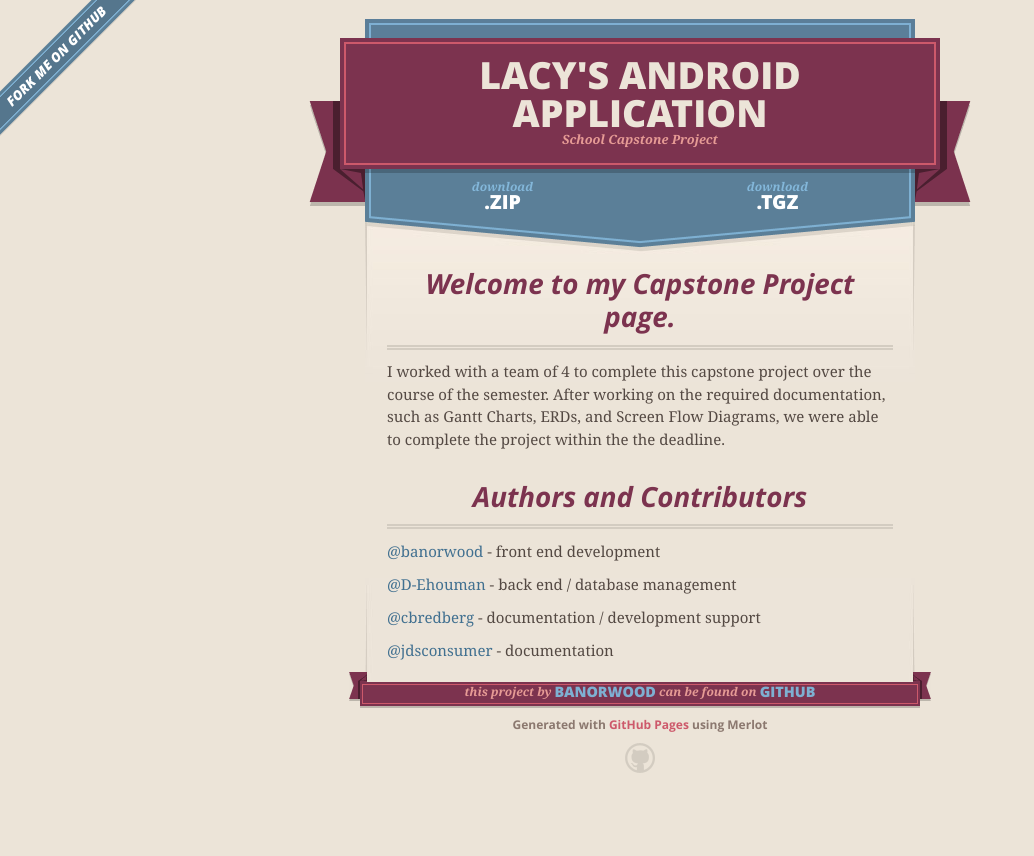
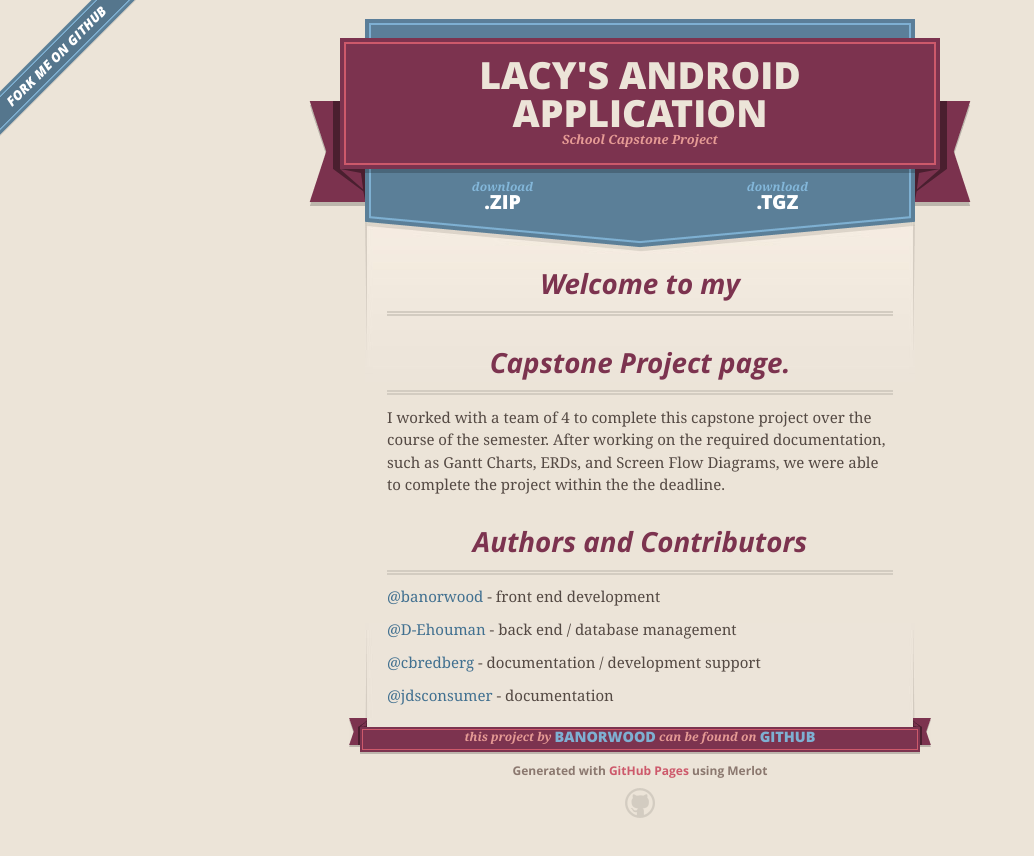
Before and after one commit to banorwood/LacysAndroidApp, a plain HTML site: page index.html in a window 1280 px wide. Shown: the whole page, without its empty margins (0-1034 px from the left). Before the commit the page ends 813 px from the top, so only its background shows below. Drawn offline with nearby package versions, Linux system fonts and the light colour scheme.

Commit message:
Create gh-pages branch via GitHub

```diff
--- a/index.html
+++ b/index.html
@@ -47,7 +47,10 @@
 
       <section id="main_content">
         <h3>
-<a id="welcome-to-my-capstone-project-page" class="anchor" href="#welcome-to-my-capstone-project-page" aria-hidden="true"><span class="octicon octicon-link"></span></a>Welcome to my Capstone Project page.</h3>
+<a id="welcome-to-my" class="anchor" href="#welcome-to-my" aria-hidden="true"><span class="octicon octicon-link"></span></a>Welcome to my</h3>
+
+<h3>
+<a id="capstone-project-page" class="anchor" href="#capstone-project-page" aria-hidden="true"><span class="octicon octicon-link"></span></a>Capstone Project page.</h3>
 
 <p>I worked with a team of 4 to complete this capstone project over the course of the semester. After working on the required documentation, such as Gantt Charts, ERDs, and Screen Flow Diagrams, we were able to complete the project within the the deadline.  </p>
 
--- a/params.json
+++ b/params.json
@@ -1 +1 @@
-{"name":"Lacy's Android Application","tagline":"School Capstone Project","body":"### Welcome to my Capstone Project page.\r\nI worked with a team of 4 to complete this capstone project over the course of the semester. After working on the required documentation, such as Gantt Charts, ERDs, and Screen Flow Diagrams, we were able to complete the project within the the deadline.  \r\n   \r\n  \r\n\r\n### Authors and Contributors\r\n@banorwood - front end development\r\n\r\n@D-Ehouman - back end / database management\r\n\r\n@cbredberg - documentation / development support\r\n\r\n@jdsconsumer - documentation\r\n","google":"","note":"Don't delete this file! It's used internally to help with page regeneration."}
+{"name":"Lacy's Android Application","tagline":"School Capstone Project","body":"### Welcome to my  \r\n###Capstone Project page.\r\nI worked with a team of 4 to complete this capstone project over the course of the semester. After working on the required documentation, such as Gantt Charts, ERDs, and Screen Flow Diagrams, we were able to complete the project within the the deadline.  \r\n   \r\n  \r\n\r\n### Authors and Contributors\r\n@banorwood - front end development\r\n\r\n@D-Ehouman - back end / database management\r\n\r\n@cbredberg - documentation / development support\r\n\r\n@jdsconsumer - documentation\r\n","google":"","note":"Don't delete this file! It's used internally to help with page regeneration."}
```
